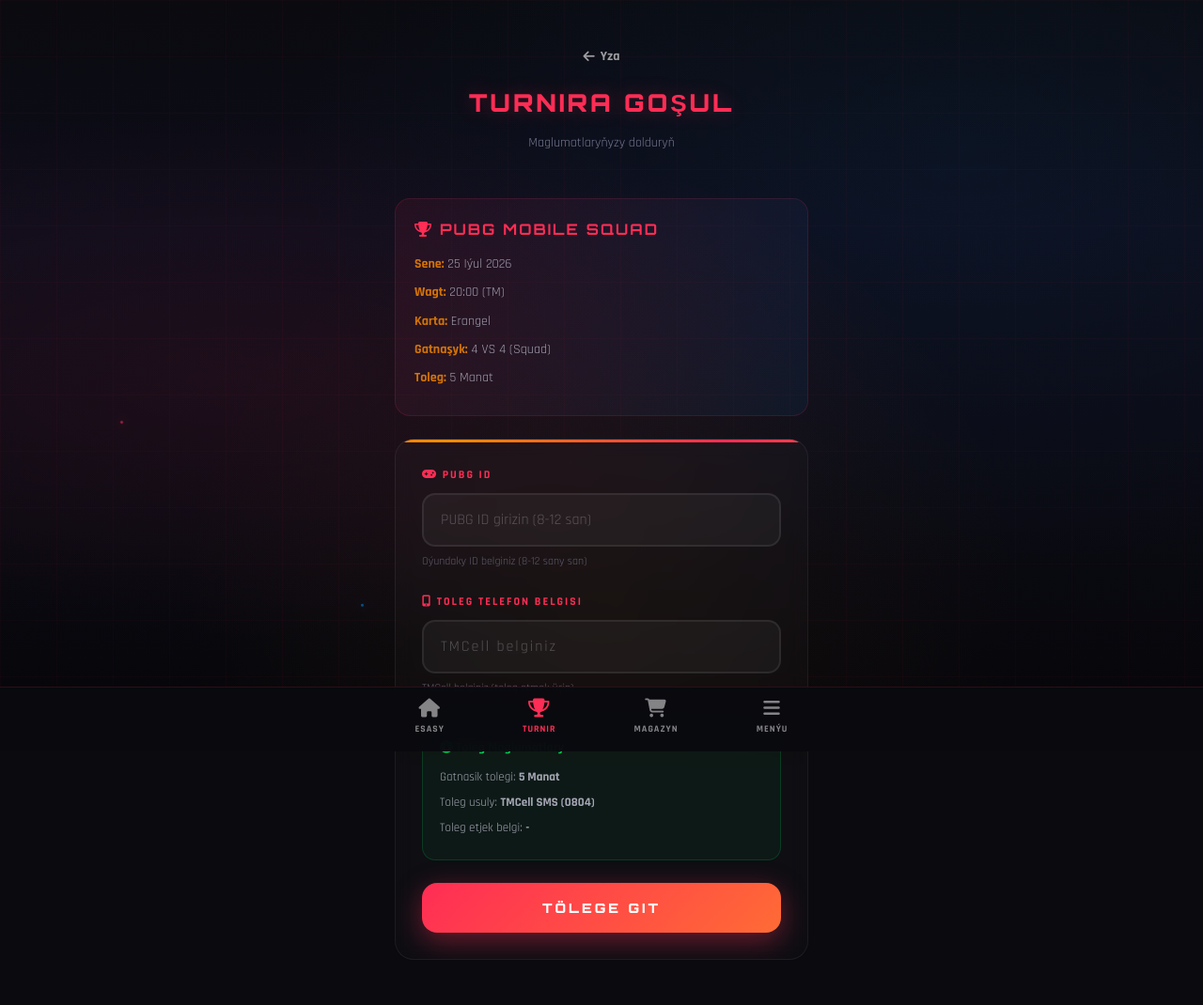
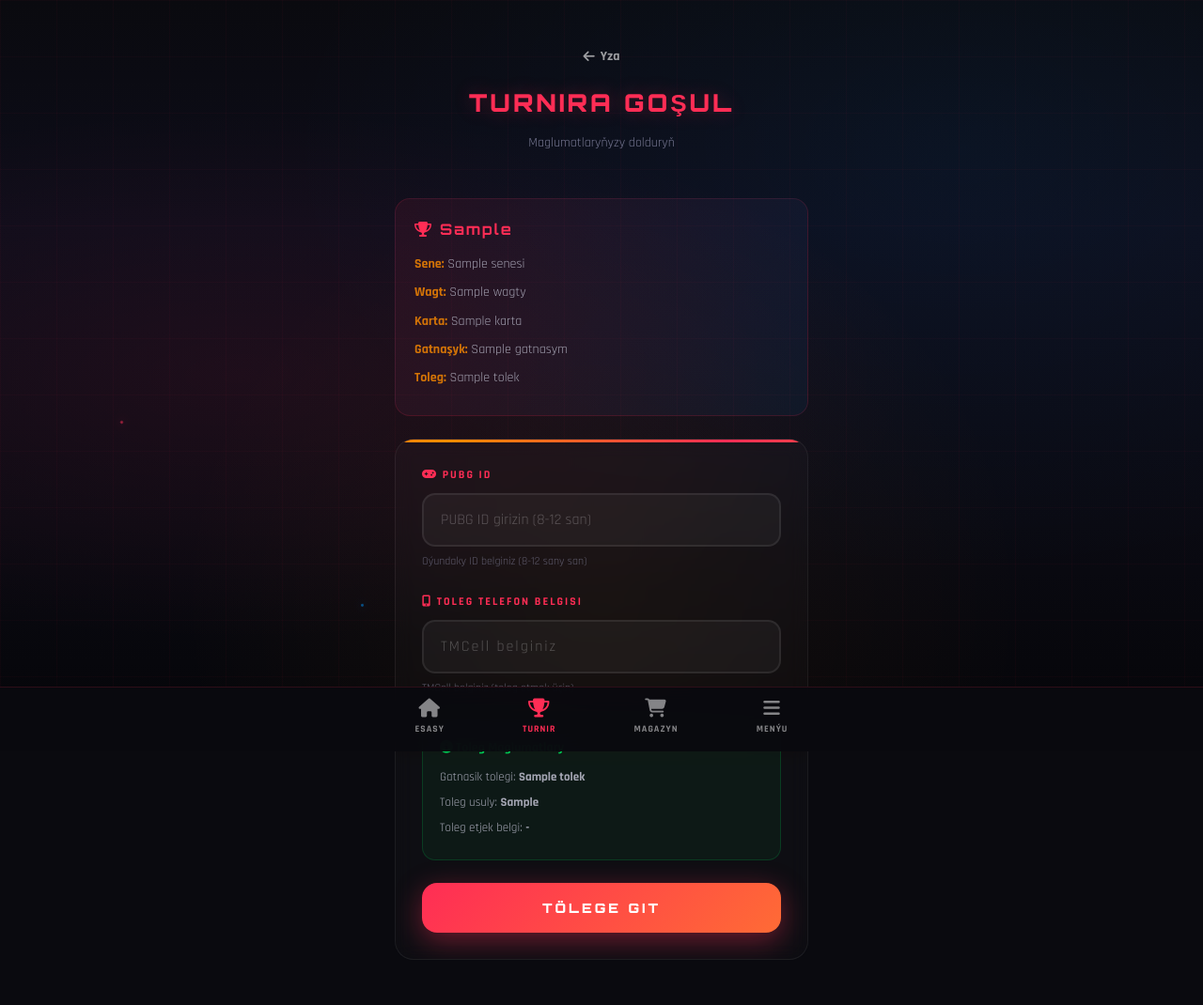
Before and after one commit to kemabr/turnirailway, a Flask app: template templates/turnir_gosul.html in a window 1280 px wide. Shown: the whole page at 94% size. Run offline with Flask 3, Linux system fonts and the light colour scheme; the template is opened without the code that fills it: most values are stand-ins (such as "Sample title", 1, 10 or a date in 2020).

Commit message:
Update turnir_gosul.html

```diff
--- a/templates/turnir_gosul.html
+++ b/templates/turnir_gosul.html
@@ -114,6 +114,10 @@
         .bottom-nav-item.active {
             color: #ff2d55;
         }
+        /* Turnir ID gizlenen input */
+        .hidden-input {
+            display: none;
+        }
     </style>
 </head>
 <body>
@@ -132,18 +136,21 @@
             <p>Maglumatlaryňyzy dolduryň</p>
         </header>
 
-        <!-- Tournament Summary -->
+        <!-- Tournament Summary - Dinamik -->
         <div class="tournament-summary">
-            <h3><i class="fas fa-trophy"></i> PUBG MOBILE SQUAD</h3>
-            <p><strong>Sene:</strong> 25 Iýul 2026</p>
-            <p><strong>Wagt:</strong> 20:00 (TM)</p>
-            <p><strong>Karta:</strong> Erangel</p>
-            <p><strong>Gatnaşyk:</strong> 4 VS 4 (Squad)</p>
-            <p><strong>Toleg:</strong> 5 Manat</p>
+            <h3><i class="fas fa-trophy"></i> {{ turnir.ad }}</h3>
+            <p><strong>Sene:</strong> {{ turnir.senesi }}</p>
+            <p><strong>Wagt:</strong> {{ turnir.wagty }}</p>
+            <p><strong>Karta:</strong> {{ turnir.karta }}</p>
+            <p><strong>Gatnaşyk:</strong> {{ turnir.gatnasym }}</p>
+            <p><strong>Toleg:</strong> {{ turnir.tolek }}</p>
         </div>
 
         <!-- Join Form -->
         <form id="join-tournament-form" class="join-form" novalidate>
+            <!-- Gizlenen turnir_id -->
+            <input type="hidden" id="turnir_id" value="{{ turnir.id }}">
+
             <div class="form-group">
                 <label for="pubg_id"><i class="fas fa-gamepad"></i> PUBG ID</label>
                 <input type="text" id="pubg_id" placeholder="PUBG ID girizin (8-12 san)" required
@@ -160,8 +167,8 @@
 
             <div class="payment-info-box">
                 <h4><i class="fas fa-info-circle"></i> Toleg Maglumatlary</h4>
-                <p>Gatnasik tolegi: <strong>5 Manat</strong></p>
-                <p>Toleg usuly: <strong>TMCell SMS (0804)</strong></p>
+                <p>Gatnasik tolegi: <strong>{{ turnir.tolek }}</strong></p>
+                <p>Toleg usuly: <strong>{{ turnir.tolek_usuly }}</strong></p>
                 <p>Toleg etjek belgi: <strong id="display-phone">-</strong></p>
             </div>
 
@@ -193,7 +200,7 @@
         </div>
     </nav>
 
-    <script>
+        <script>
         let csrfToken = '';
 
         async function getCsrfToken() {
@@ -218,6 +225,7 @@
 
             const pubgId = document.getElementById('pubg_id').value.trim();
             const paymentPhone = document.getElementById('payment_phone').value.trim();
+            const turnirId = document.getElementById('turnir_id').value;
 
             if (!pubgId || pubgId.length < 8) {
                 alert('PUBG ID 8 sanly bolmaly!');
@@ -226,6 +234,11 @@
 
             if (!paymentPhone) {
                 alert('Toleg telefon belgisini girizin!');
+                return;
+            }
+
+            if (!turnirId) {
+                alert('Turnir ID tapylmady!');
                 return;
             }
 
@@ -238,16 +251,13 @@
             const btn = document.getElementById('submit-btn');
             btn.disabled = true;
 
-            // Get tournament ID from URL
-            const urlParams = new URLSearchParams(window.location.search);
-            const tournamentId = urlParams.get('id') || 'default';
-
             try {
                 const response = await fetch('/api/turnir-goşul', {
                     method: 'POST',
                     headers: { 'Content-Type': 'application/json' },
                     body: JSON.stringify({
-                        tournament_id: tournamentId,
+                        turnir_id: parseInt(turnirId),
+                        tournament_id: 'turnir-' + turnirId,
                         pubg_id: pubgId,
                         payment_phone: paymentPhone,
                         csrf_token: csrfToken
@@ -258,7 +268,7 @@
                 const result = await response.json();
 
                 if (result.success) {
-                    window.location.href = '/odeme?tournament=' + tournamentId;
+                    window.location.href = '/odeme?turnir=' + turnirId;
                 } else {
                     alert(result.message || 'Yalnyslyk yuze cykdy');
                     btn.disabled = false;
```
